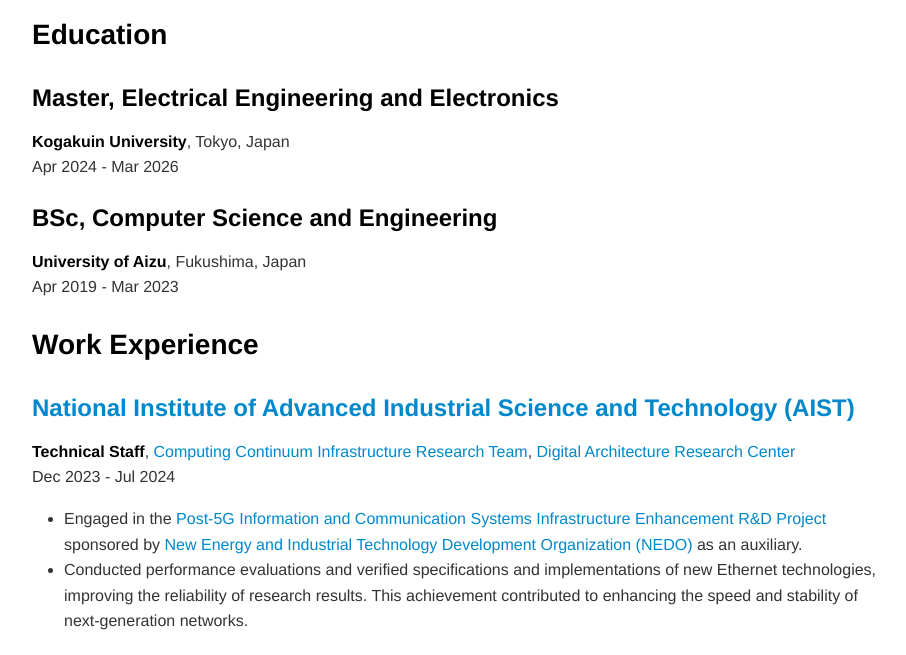
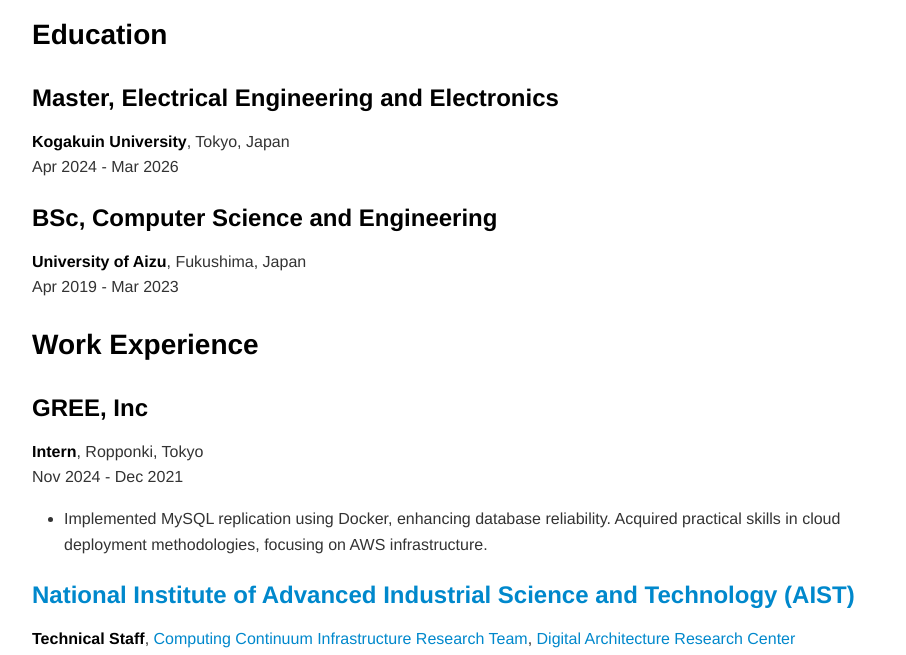
Before and after one commit to HarutaUchino/harutauchino.github.io, a plain HTML site: page index.html in a window 1280 px wide. Shown: the part 132-787 px from the top of the page, without its empty margins (183-1089 px from the left). Drawn offline with nearby package versions, Linux system fonts and the light colour scheme.

Commit message:
Update index.html
add work exp

```diff
--- a/index.html
+++ b/index.html
@@ -33,6 +33,14 @@ Apr 2024 - Mar 2026</p>
 <p><strong>University of Aizu</strong>, Fukushima, Japan<br>
 Apr 2019 - Mar 2023</p>
 <h2 id="work-experience">Work Experience </h2>
+            <h3 id="gree-inc">GREE, Inc</h3>
+                  <p><strong>Intern</strong>, Ropponki, Tokyo<br>
+                  Nov 2024 - Dec 2021</p>
+                  <ul>
+                  <li>Implemented MySQL replication using Docker, enhancing database reliability. Acquired practical skills in cloud deployment methodologies, focusing on AWS infrastructure.</li>
+                  </ul>
+
+
 <h3 id="national-institute-of-advanced-industrial-science-and-technology-aisthttpswwwaistorghome"><a href="https://www.aist.org/home">National Institute of Advanced Industrial Science and Technology (AIST)</a> </h3>
 <p><strong>Technical Staff</strong>, <a href="https://www.digiarc.aist.go.jp//en/team/ccirt/">Computing Continuum Infrastructure Research Team</a>, <a href="https://www.digiarc.aist.go.jp/en/">Digital Architecture Research Center</a><br>
 Dec 2023 - Jul 2024</p>
```
